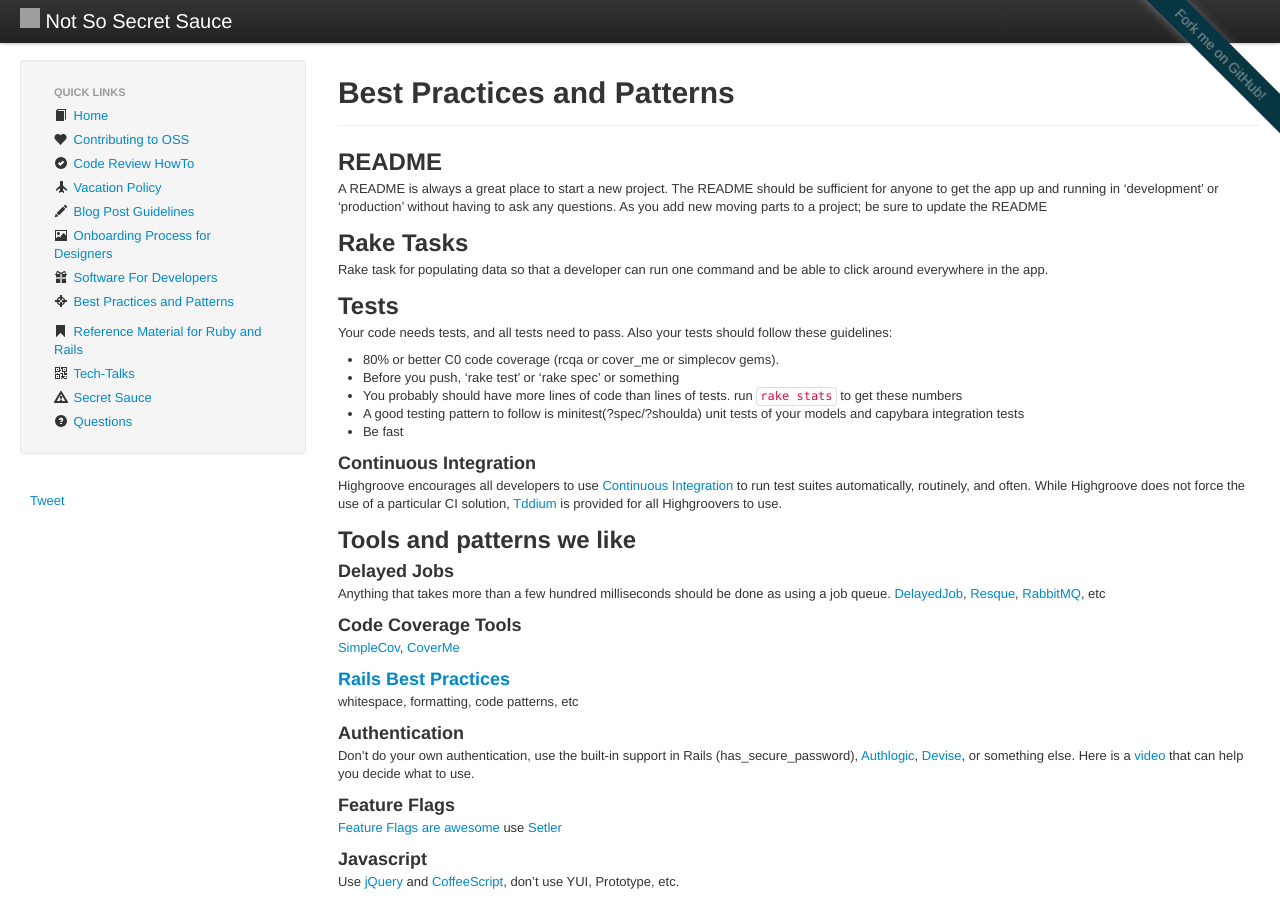
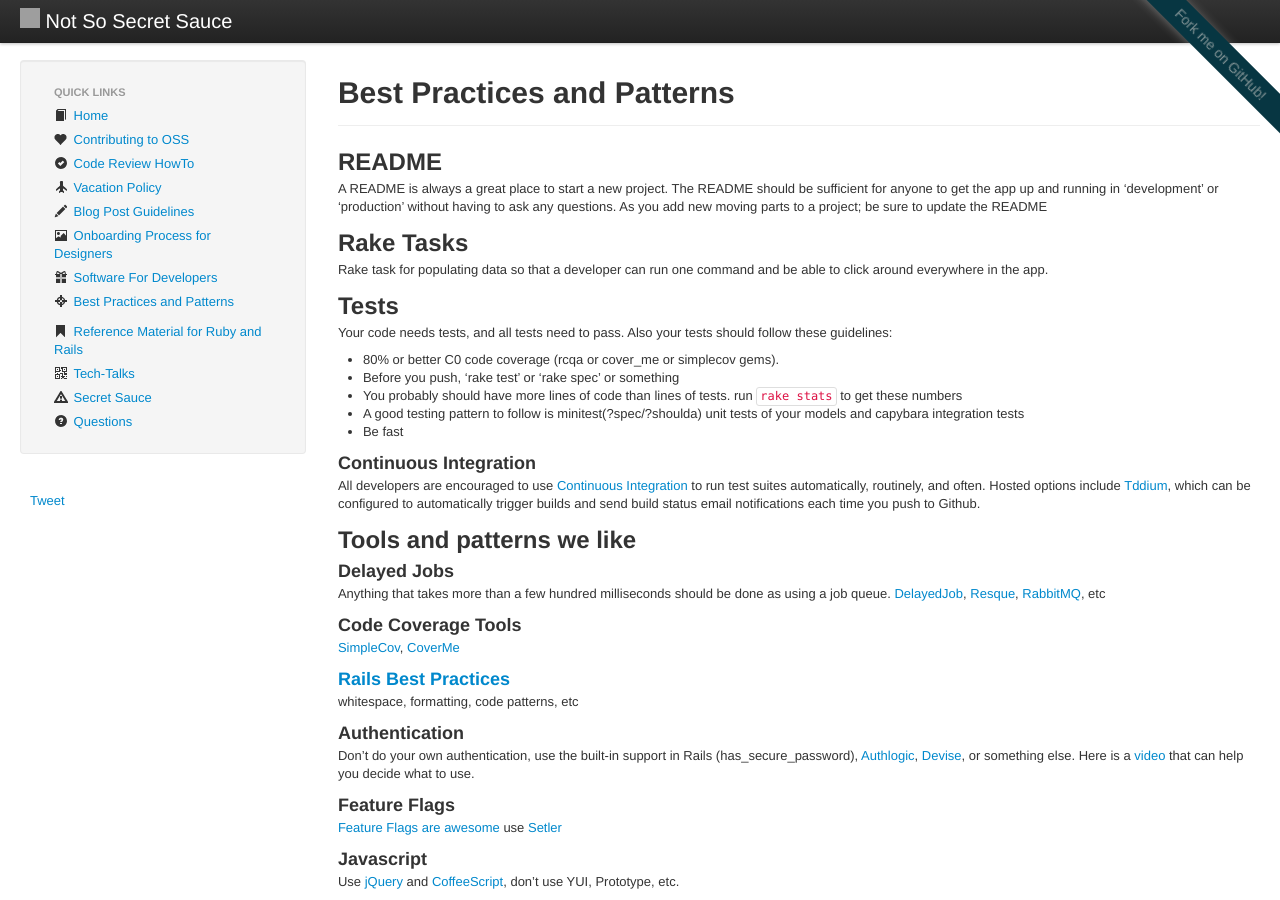
Before and after one commit to daveworth/not-so-secret-sauce, a Jekyll site: the page built from topics/best-practices-and-patterns.md, in a window 1280 px wide and 900 px high. Built offline with Jekyll 4.4.1, drawn with Linux system fonts in a browser that asks for light colours; nearby versions of some CDN libraries; comment, search, counter and statistics services are not loaded; grey boxes are pictures that could not be loaded.

Commit message:
[#27874311] Updating CI copy to be for a generic audience

```diff
--- a/topics/best-practices-and-patterns.md
+++ b/topics/best-practices-and-patterns.md
@@ -29,7 +29,7 @@
 
 ### Continuous Integration
 
-Highgroove encourages all developers to use [Continuous Integration](http://en.wikipedia.org/wiki/Continuous_integration) to run test suites automatically, routinely, and often.  While Highgroove does not force the use of a particular CI solution, [Tddium](http://www.tddium.com) is provided for all Highgroovers to use.
+All developers are encouraged to use [Continuous Integration](http://en.wikipedia.org/wiki/Continuous_integration) to run test suites automatically, routinely, and often.  Hosted options include [Tddium](http://www.tddium.com), which can be configured to automatically trigger builds and send build status email notifications each time you push to Github.
 
 
 Tools and patterns we like
```
